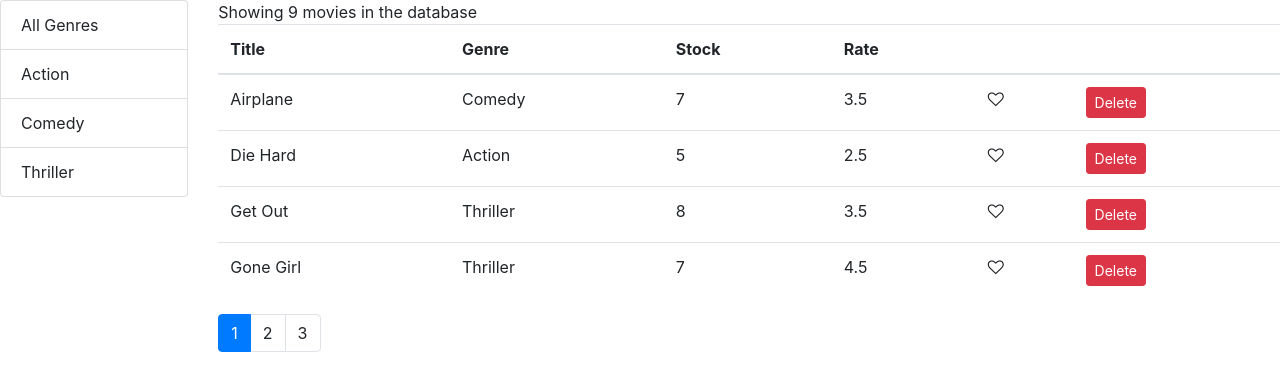
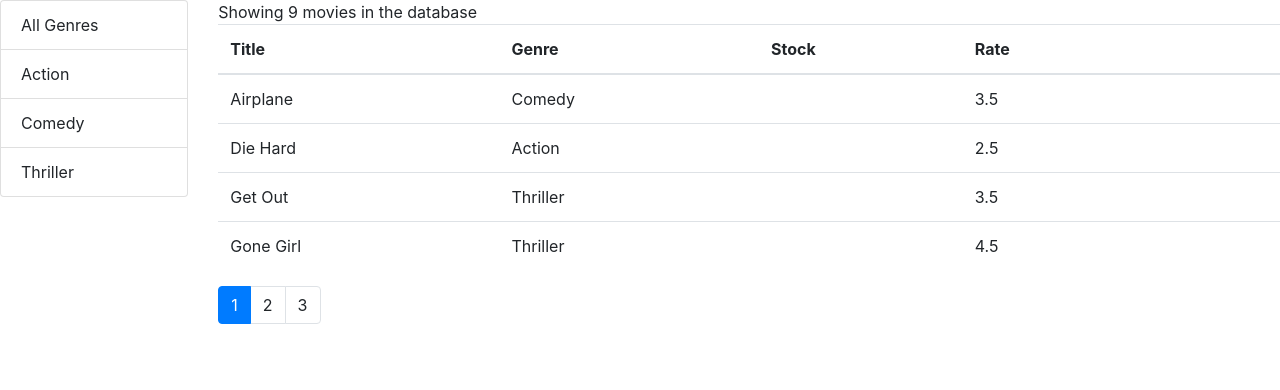
Before and after one commit to TazzyG/vidly, a React (Create React App) app: page / in a window 1280 px wide. Shown: the top 390 px of the page. Built offline with nearby package versions, Linux system fonts and the light colour scheme.

Commit message:
completed table body as common component

```diff
--- /dev/null
+++ b/src/components/common/tableBody.jsx
@@ -0,0 +1,28 @@
+import React, { Component } from "react";
+import _ from "lodash";
+
+class TableBody extends Component {
+  renderCell = (item, column) => {
+    if (column.content) column.content(item);
+
+    return _.get(item, column.path);
+  };
+
+  render() {
+    const { data, columns } = this.props;
+
+    return (
+      <tbody>
+        {data.map(item => (
+          <tr>
+            {columns.map(column => (
+              <td>{this.renderCell(item, column)}</td>
+            ))}
+          </tr>
+        ))}
+      </tbody>
+    );
+  }
+}
+
+export default TableBody;
--- a/src/components/moviesTable.jsx
+++ b/src/components/moviesTable.jsx
@@ -1,5 +1,6 @@
 import React, { Component } from "react";
 import TableHeader from "./common/tableHeader";
+import TableBody from "./common/tableBody";
 import Like from "./common/like";
 
 class moviesTable extends Component {
@@ -8,8 +9,24 @@
     { path: "genre.name", label: "Genre" },
     { path: "numberInstock", label: "Stock" },
     { path: "dailyRentalRate", label: "Rate" },
-    { key: "like" },
-    { key: "delete" }
+    {
+      key: "like",
+      content: movie => (
+        <Like liked={movie.liked} onClick={() => this.props.onLike(movie)} />
+      )
+    },
+    {
+      key: "delete",
+      content: movie => (
+        <button
+          onClick={() => this.props.onDelete(movie)}
+          className="btn btn-danger btn-sm"
+        >
+          {" "}
+          Delete{" "}
+        </button>
+      )
+    }
   ];
   render() {
     const { movies, onDelete, onLike, onSort, sortColumn } = this.props;
@@ -20,28 +37,7 @@
           sortColumn={sortColumn}
           onSort={onSort}
         />
-        <tbody>
-          {movies.map(movie => (
-            <tr key={movie._id}>
-              <td>{movie.title}</td>
-              <td>{movie.genre.name}</td>
-              <td>{movie.numberInStock}</td>
-              <td>{movie.dailyRentalRate}</td>
-              <td>
-                <Like liked={movie.liked} onClick={() => onLike(movie)} />
-              </td>
-              <td>
-                <button
-                  onClick={() => onDelete(movie)}
-                  className="btn btn-danger btn-sm"
-                >
-                  {" "}
-                  Delete{" "}
-                </button>
-              </td>
-            </tr>
-          ))}
-        </tbody>
+        <TableBody columns={this.columns} data={movies} />
       </table>
     );
   }
```
